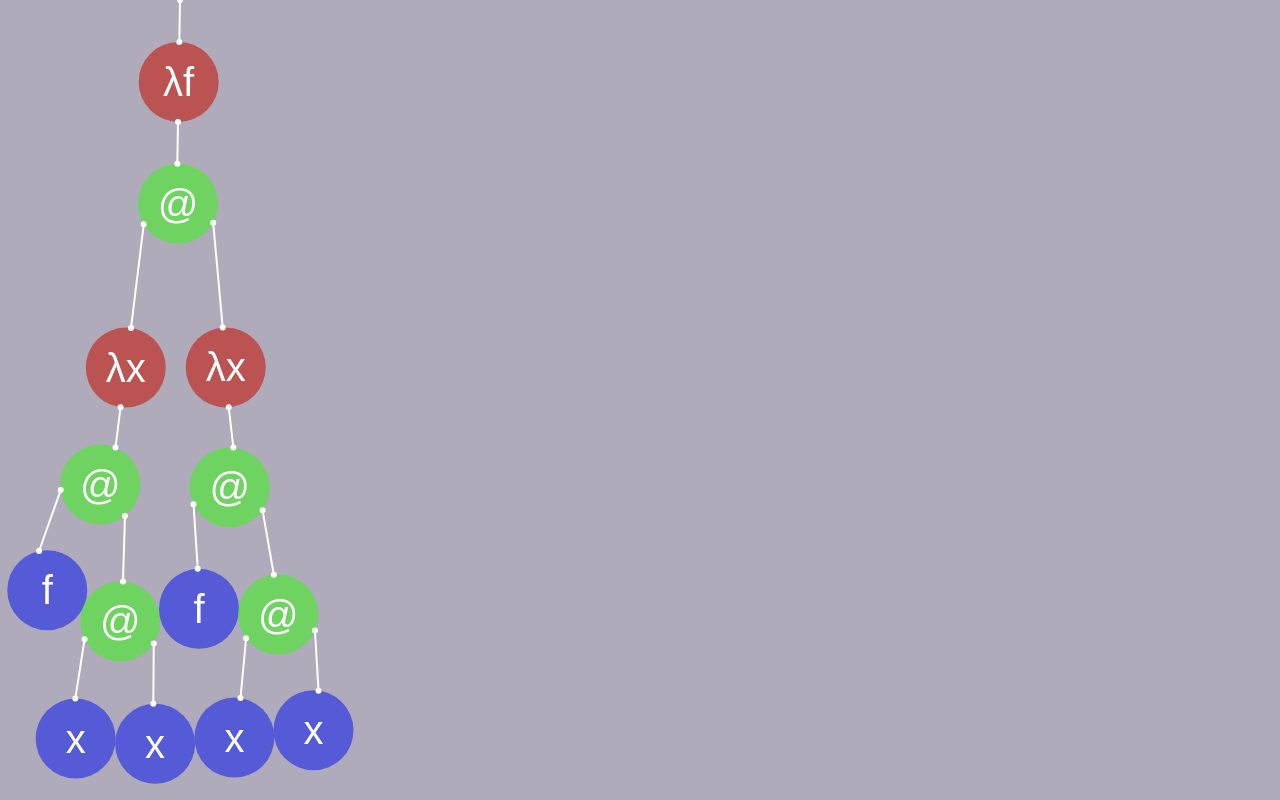
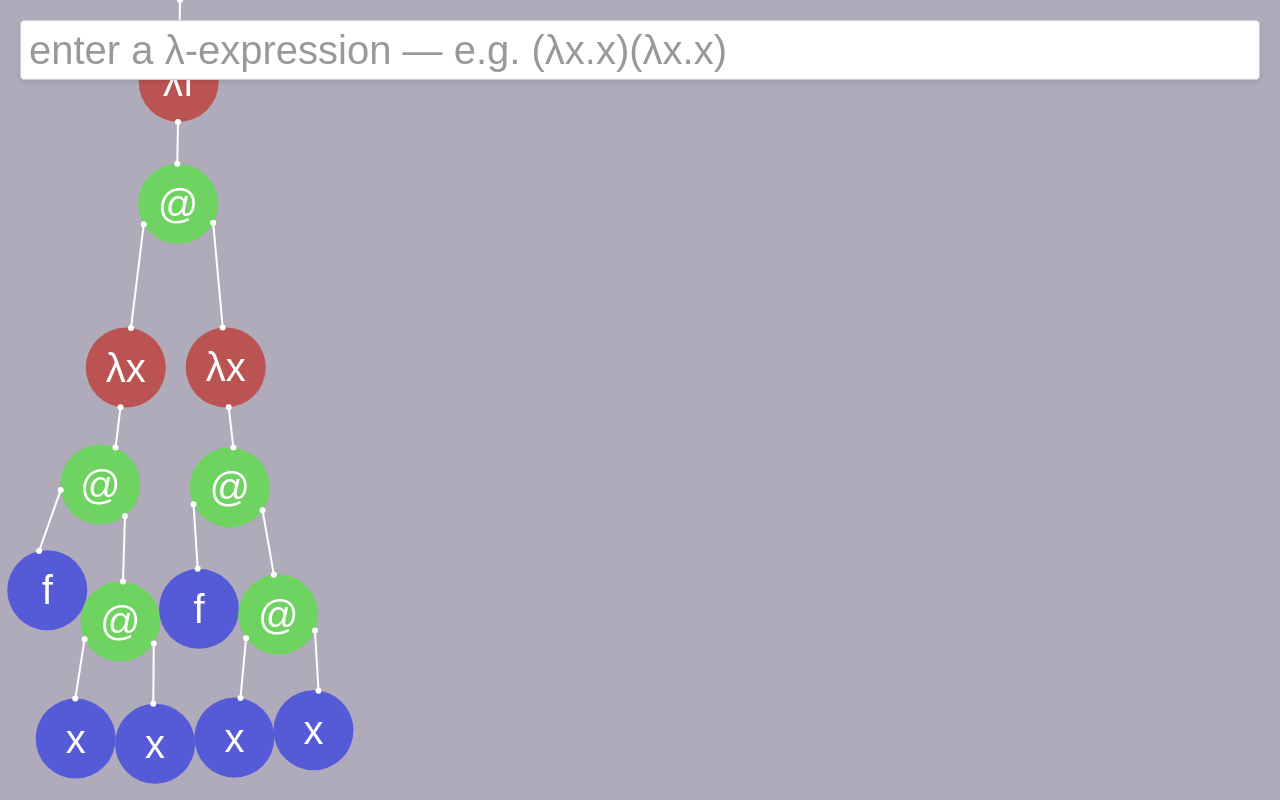
Before and after one commit to James-Fraser-Jones/optimal, a website built with Vite: page index.html in a window 1280 px wide. Built offline with nearby package versions, Linux system fonts and the light colour scheme; animation ran at ten frames a second; a web font is replaced by a local one.

Commit message:
added text box

```diff
--- a/index.html
+++ b/index.html
@@ -13,6 +13,9 @@
 <body>
   <div class="red-hat-text-normal"></div>
   <script type="module" src="/src/main.ts"></script>
+  <div class="input-container">
+    <input id="expression-input" type="text" placeholder="enter a λ-expression — e.g. (λx.x)(λx.x)" />
+  </div>
 </body>
 
 </html>
--- a/src/main.ts
+++ b/src/main.ts
@@ -1,4 +1,13 @@
 import initializeMatter from "./matter";
 import "./style.css";
 
+document.addEventListener("DOMContentLoaded", function (this: Document) {
+  this.getElementById("expression-input")!.addEventListener(
+    "input",
+    function (this: HTMLInputElement) {
+      this.value = this.value.replace(/\\/g, "\u03BB");
+    }
+  );
+});
+
 initializeMatter();
--- a/src/style.css
+++ b/src/style.css
@@ -5,12 +5,45 @@ body {
   width: 100%;
   height: 100%;
   overflow: hidden;
+  font-family: "Zen Kurenaido", sans-serif;
+  font-weight: 400;
+  font-style: normal;
+  box-sizing: border-box;
 }
 
 canvas {
   display: block;
+  position: absolute;
+  inset: 0;
+  z-index: 0;
+  box-sizing: border-box;
+}
+
+.input-container {
   position: relative;
-  z-index: 0;
+  z-index: 2;
+  box-sizing: border-box;
+  width: 100%;
+  padding: 20px;
+}
+
+input {
+  box-sizing: border-box;
+  width: 100%;
+  padding: 8px;
+  height: 60px;
+  font-size: 40px;
+  border: 1px solid #ccc;
+  border-radius: 4px;
+  box-shadow: 0 2px 4px rgba(0, 0, 0, 0.1);
+  font-family: "Zen Kurenaido", sans-serif;
+  font-weight: 400;
+  font-style: normal;
+  color: rgba(0, 0, 0, 1.0);
+}
+
+input::placeholder {
+  color: rgba(0, 0, 0, 0.4);
 }
 
 .label {
@@ -19,7 +52,5 @@ canvas {
   transform: translate(-50%, -50%);
   color: white;
   pointer-events: none;
-  font-family: "Zen Kurenaido", sans-serif;
-  font-weight: 400;
-  font-style: normal;
+  box-sizing: border-box;
 }
```
